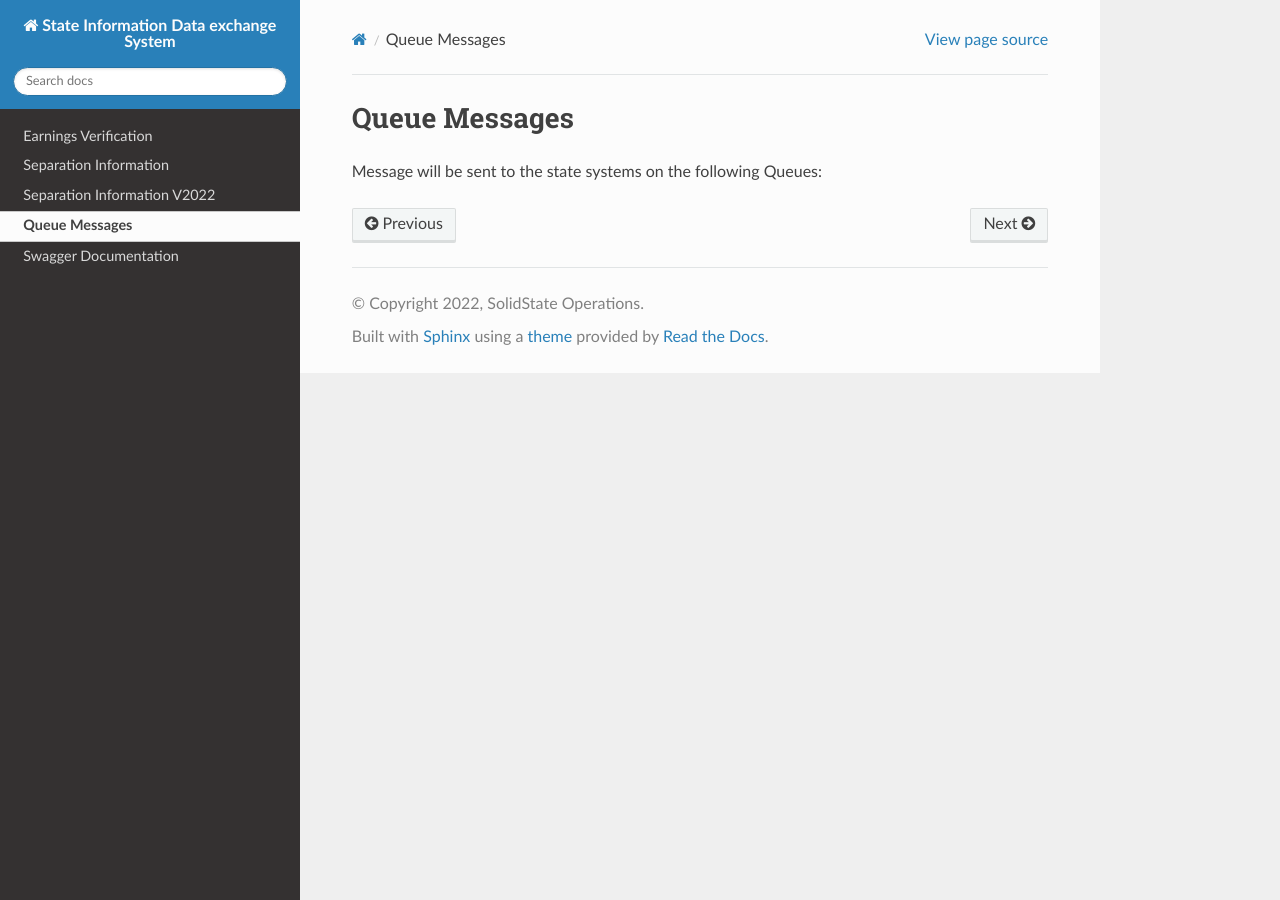
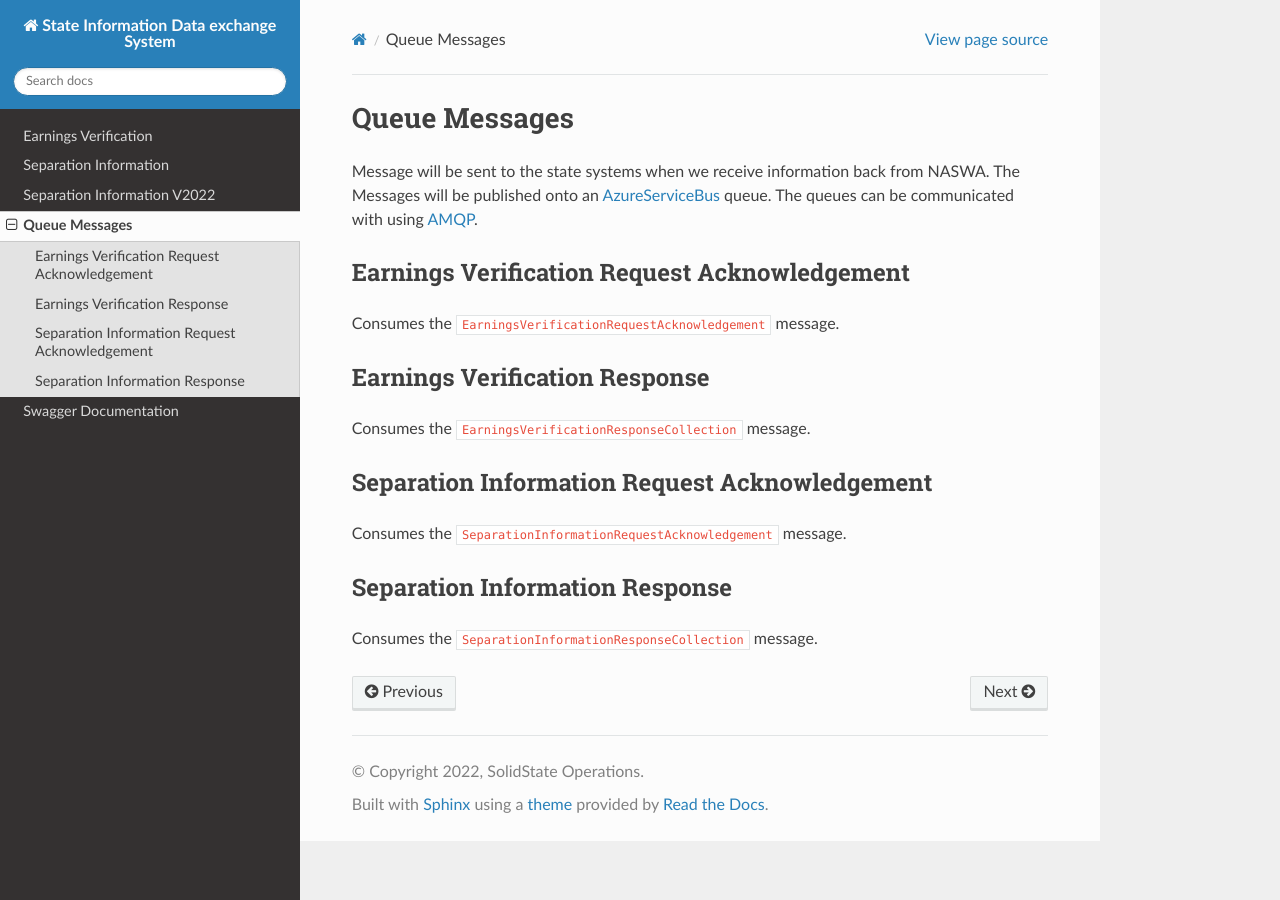
Before and after one commit to solidstateops/state_information_data_exchange_system, a Sphinx documentation site: the page built from docs/source/QueueMessages.rst, in a window 1280 px wide. Built offline with Sphinx 7.4.7 and the Read the Docs theme 2.0.0, drawn with Linux system fonts in a browser that asks for light colours.

Commit message:
Updating layout and adding queue messages

```diff
--- a/docs/source/QueueMessages.rst
+++ b/docs/source/QueueMessages.rst
@@ -3,4 +3,22 @@
 Queue Messages
 ==================================================================
 
-Message will be sent to the state systems on the following Queues:
+Message will be sent to the state systems when we receive information back from NASWA.  The Messages will be published
+onto an `AzureServiceBus <https://docs.microsoft.com/en-us/azure/service-bus-messaging/service-bus-messaging-overview>`_ queue.  The queues can be communicated with using `AMQP <https://en.wikipedia.org/wiki/Advanced_Message_Queuing_Protocol>`_.
+
+
+Earnings Verification Request Acknowledgement
+#############################################
+Consumes the ``EarningsVerificationRequestAcknowledgement`` message.
+
+Earnings Verification Response
+##############################
+Consumes the ``EarningsVerificationResponseCollection`` message.
+
+Separation Information Request Acknowledgement
+##############################################
+Consumes the ``SeparationInformationRequestAcknowledgement`` message.
+
+Separation Information Response
+###############################
+Consumes the ``SeparationInformationResponseCollection`` message.
```
Also changed, not shown: docs/source/EarningsVerification.rst (+6 -3 lines), docs/source/SeparationInformation.rst (+8 -3 lines), docs/source/SeparationInformationV2022.rst (+5 -2 lines), docs/source/Swagger.rst (line endings or trailing spaces).
